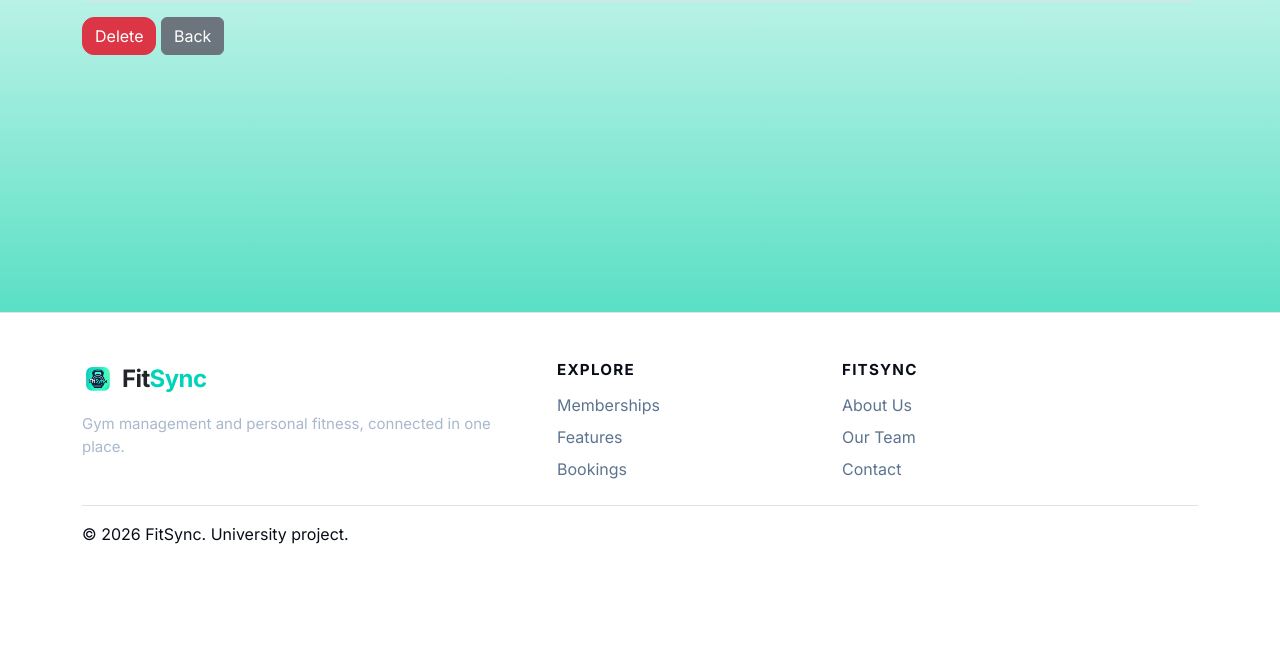
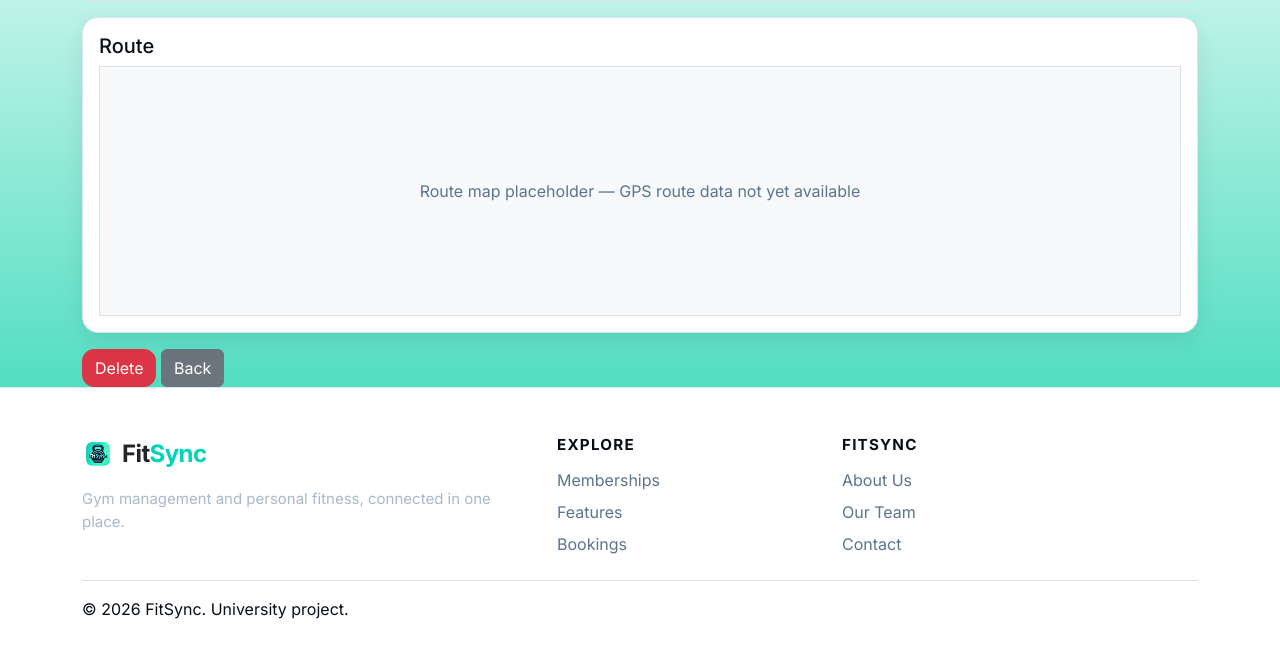
Before and after one commit to hanshineeteeluckdherry-rgb/FitSync, a Django app: template activities/templates/activities/activity_detail.html in a window 1280 px wide. Shown: the part 231-900 px from the top of the page. Before the commit the page ends 775 px from the top, so only its background shows below. Run offline with Django 5.2, Linux system fonts and the light colour scheme; the template is opened without the code that fills it, so the values that code supplies are empty.

Commit message:
Add route/map placeholder container to activity detail page

```diff
--- a/activities/templates/activities/activity_detail.html
+++ b/activities/templates/activities/activity_detail.html
@@ -9,6 +9,14 @@
         <li class="list-group-item">Average Pace: {{ pace }} min/km</li>
         {% endif %}
     </ul>
+
+    <div class="card p-3 mb-3">
+        <h5>Route</h5>
+        <div class="bg-light border d-flex align-items-center justify-content-center" style="height: 250px;">
+            <p class="text-muted mb-0">Route map placeholder — GPS route data not yet available</p>
+        </div>
+    </div>
+
     <a href="{% url 'activities:delete_activity' activity.pk %}" class="btn btn-danger">Delete</a>
     <a href="{% url 'activities:activity_list' %}" class="btn btn-secondary">Back</a>
 </div>
```
